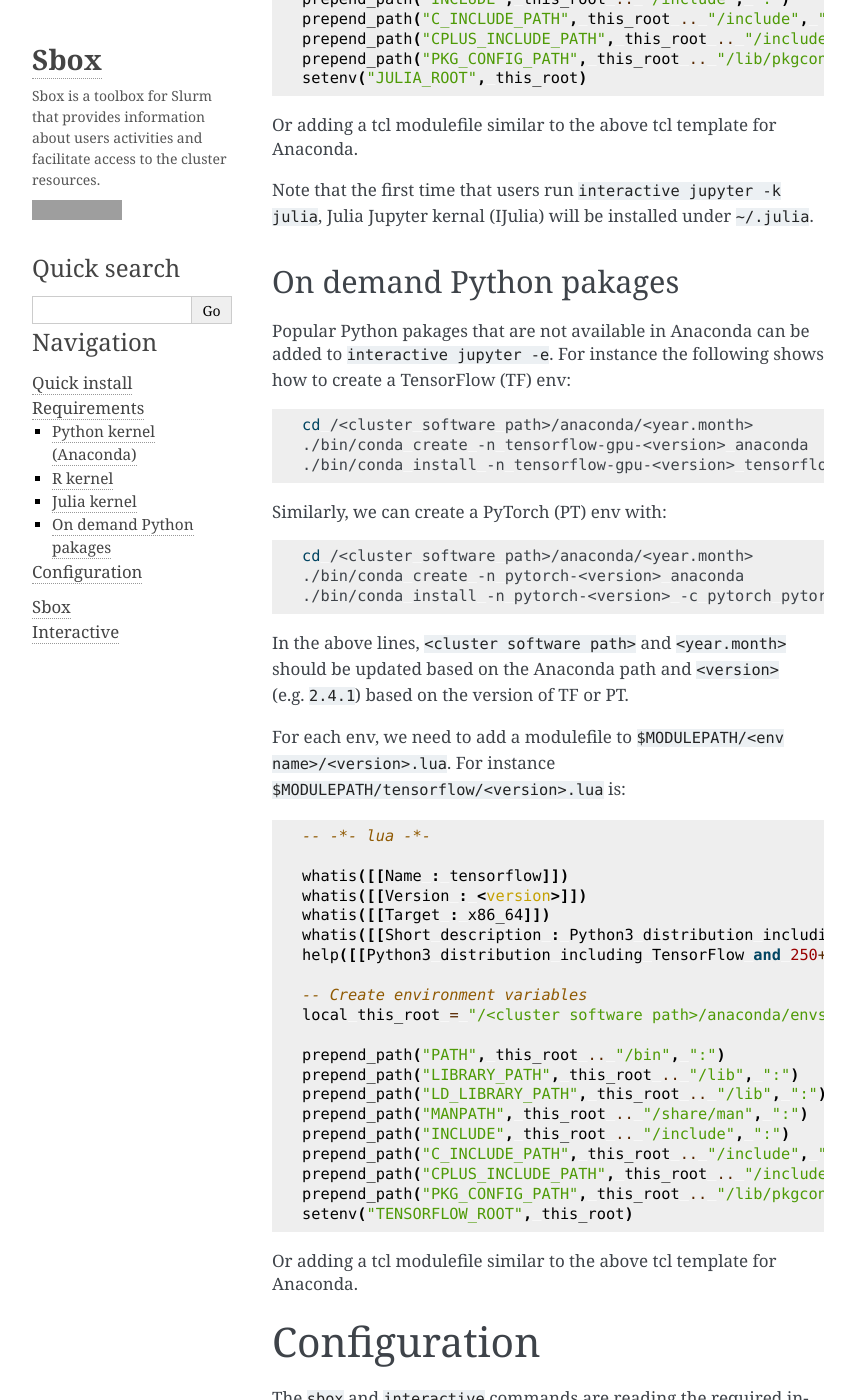
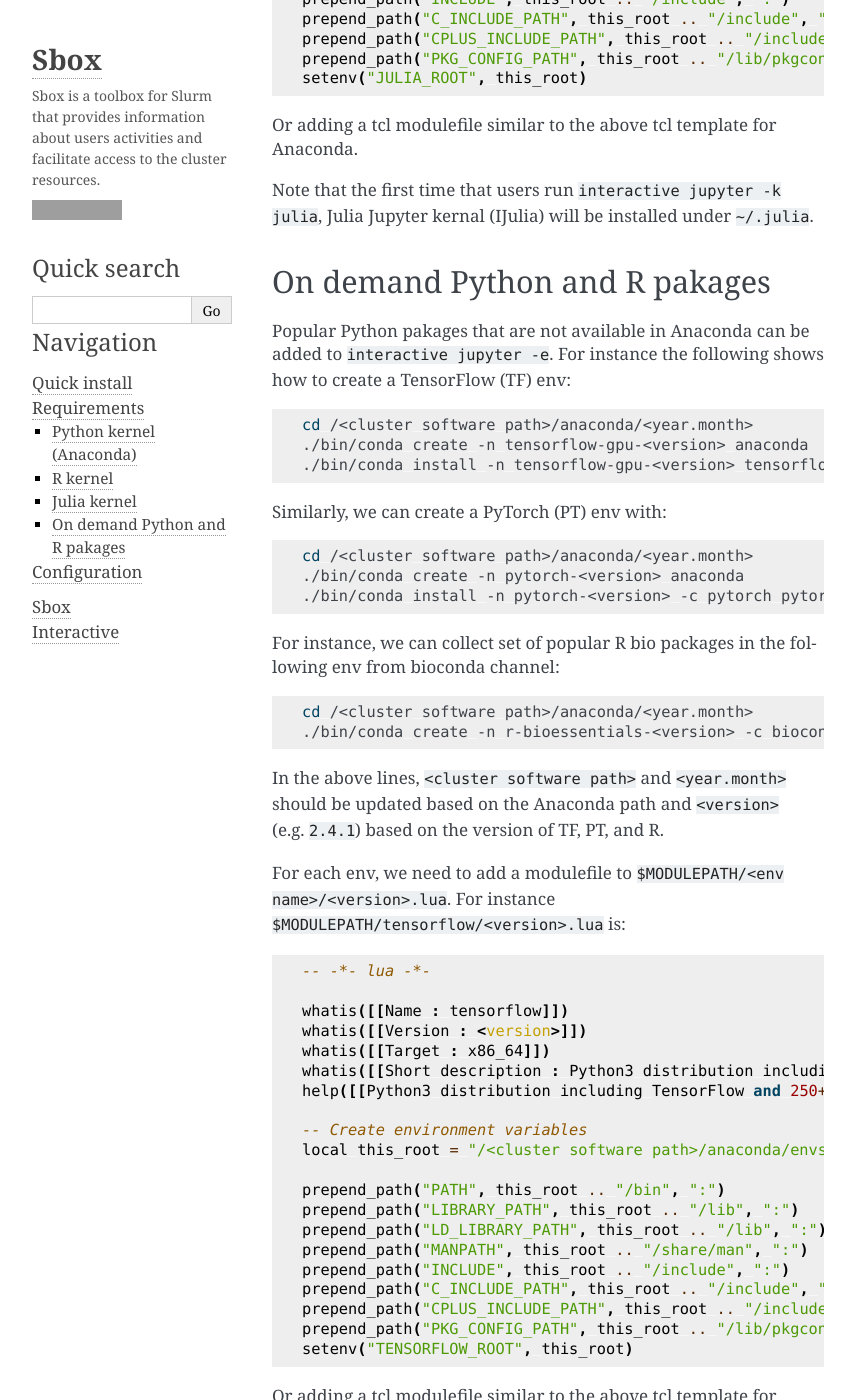
Before and after one commit to ashki23/sbox, a Sphinx documentation site: the page built from docs/requirements.rst, in a window 1280 px wide and 1400 px high, scrolled down 3862 px. Shown: the whole window, without its empty margins (202-1057 px from the left). Built offline with Sphinx 7.4.7, drawn with Linux system fonts in a browser that asks for light colours; some of the changed text lies outside the part shown; grey boxes are pictures that could not be loaded.

Commit message:
Update docs and man

```diff
--- a/docs/requirements.rst
+++ b/docs/requirements.rst
@@ -198,7 +198,7 @@ Or adding a tcl modulefile similar to the above tcl template for Anaconda.
 Note that the first time that users run ``interactive jupyter -k julia``,
 Julia Jupyter kernal (IJulia) will be installed under ``~/.julia``.
 
-On demand Python pakages
+On demand Python and R pakages
 ------------------------
 
 Popular Python pakages that are not available in Anaconda can be added
@@ -219,9 +219,16 @@ Similarly, we can create a PyTorch (PT) env with:
    ./bin/conda create -n pytorch-<version> anaconda
    ./bin/conda install -n pytorch-<version> -c pytorch pytorch gpustat
 
+For instance, we can collect set of popular R bio packages in the following env from bioconda channel:
+
+.. code:: bash
+
+   cd /<cluster software path>/anaconda/<year.month>
+   ./bin/conda create -n r-bioessentials-<version> -c bioconda -c conda-forge bioconductor-edger bioconductor-oligo r-monocle3 r-signac r-seurat scanpy macs2 jupyterlab r-irkernel
+
 In the above lines, ``<cluster software path>`` and ``<year.month>``
 should be updated based on the Anaconda path and ``<version>``
-(e.g. ``2.4.1``) based on the version of TF or PT.
+(e.g. ``2.4.1``) based on the version of TF, PT, and R.
 
 For each env, we need to add a modulefile to
 ``$MODULEPATH/<env name>/<version>.lua``. For instance
@@ -304,18 +311,18 @@ For example:
        "Gpu": 2
        },
        "jupyter_partition_timelimit": {
-       "Lewis": 8,
-       "hpc4": 8,
-       "hpc5": 8,
-       "hpc6": 8,
-       "gpu3": 8,
-       "gpu4": 8,
-       "Gpu": 2
+	  "Lewis": 8,
+	  "hpc4": 8,
+	  "hpc5": 8,
+	  "hpc6": 8,
+	  "gpu3": 8,
+	  "gpu4": 8,
+	  "Gpu": 2
        },
        "partition_qos": {
-       "Interactive": "interactive",
-       "Serial": "seriallong",
-       "Dtn": "dtn"
+	  "Interactive": "interactive",
+	  "Serial": "seriallong",
+	  "Dtn": "dtn"
        },
        "kernel_module": {
            "python": "anaconda",
@@ -323,8 +330,9 @@ For example:
            "julia": "julia"
        },
        "env_module": {
-       "tensorflow-v1.9": "tensorflow/1.9.0",
-       "tensorflow": "tensorflow",
-       "pytorch": "pytorch"
+	  "tensorflow-v1.9": "tensorflow/1.9.0",
+	  "tensorflow": "tensorflow",
+	  "pytorch": "pytorch",
+	  "r-bio": "r-bioessentials"
        }
    }
```
Also changed, not shown: other parts of docs/requirements.rst (+1 -1 lines), README.md (+16 -10 lines), docs/sbox.rst (+6 -3 lines), 3 other files.
